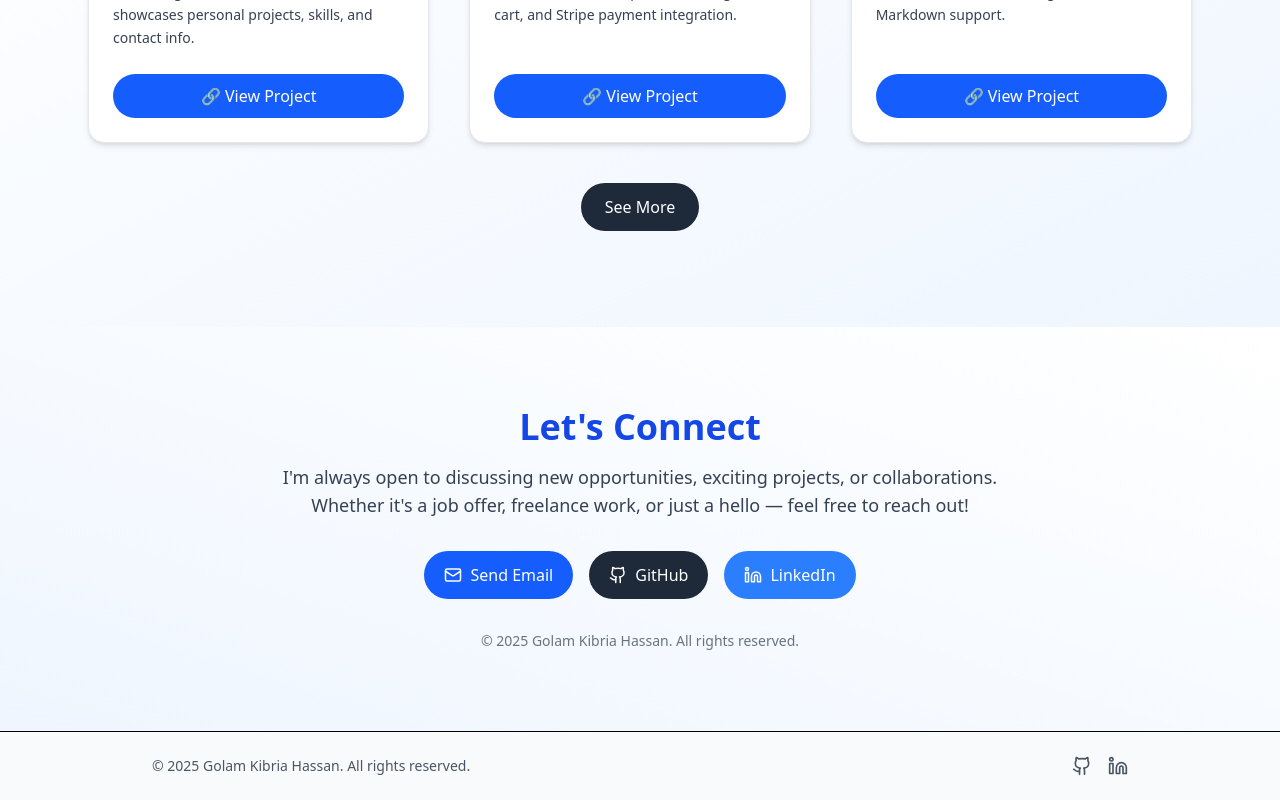
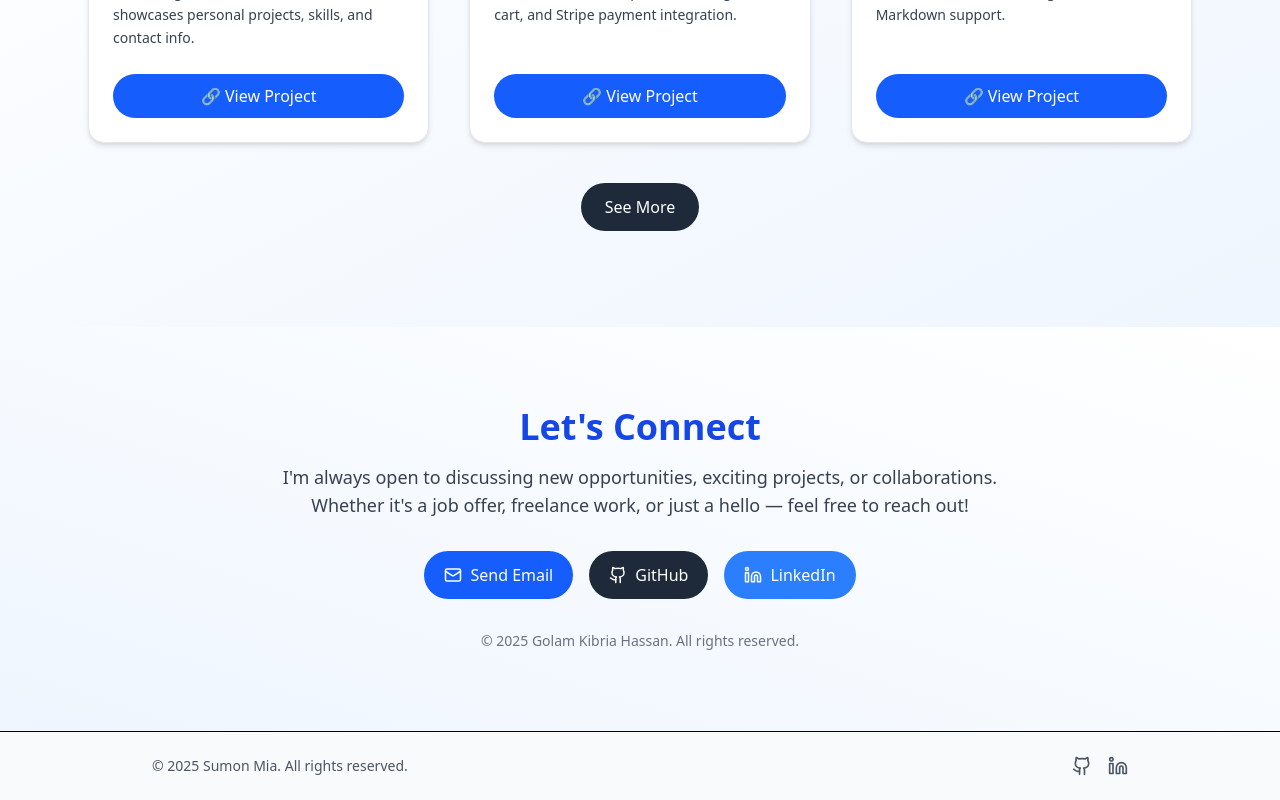
Before and after one commit to Sumon7862/sumon-mia, a React (Vite) app: page / in a window 1280 px wide. Shown: the part 2264-3064 px from the top of the page. Built offline with nearby package versions, Linux system fonts and the light colour scheme.

Commit message:
CV Updated

```diff
--- a/src/Components/About.jsx
+++ b/src/Components/About.jsx
@@ -78,7 +78,7 @@ const About = () => {
         {/* 📄 Download CV */}
         <div className="text-center">
           <a
-            href="/Golam_Kibria_Hassan_CV.pdf"
+            href="/Sumon_Mia_CV.pdf"
             download
             className="inline-block bg-blue-600 text-white px-6 py-3 rounded-full font-semibold hover:bg-blue-700 transition"
           >
--- a/src/Components/Footer.jsx
+++ b/src/Components/Footer.jsx
@@ -5,7 +5,7 @@ const Footer = () => {
   return (
     <footer className="bg-gray-50 border-t py-6">
       <div className="max-w-5xl mx-auto px-6 flex flex-col sm:flex-row items-center justify-between text-sm text-gray-600">
-        <p>© {new Date().getFullYear()} Golam Kibria Hassan. All rights reserved.</p>
+        <p>© {new Date().getFullYear()} Sumon Mia. All rights reserved.</p>
 
         <div className="flex gap-4 mt-4 sm:mt-0">
           <a
```
Also changed, not shown: 1 other file (tests, documents, lock files or other folders).
